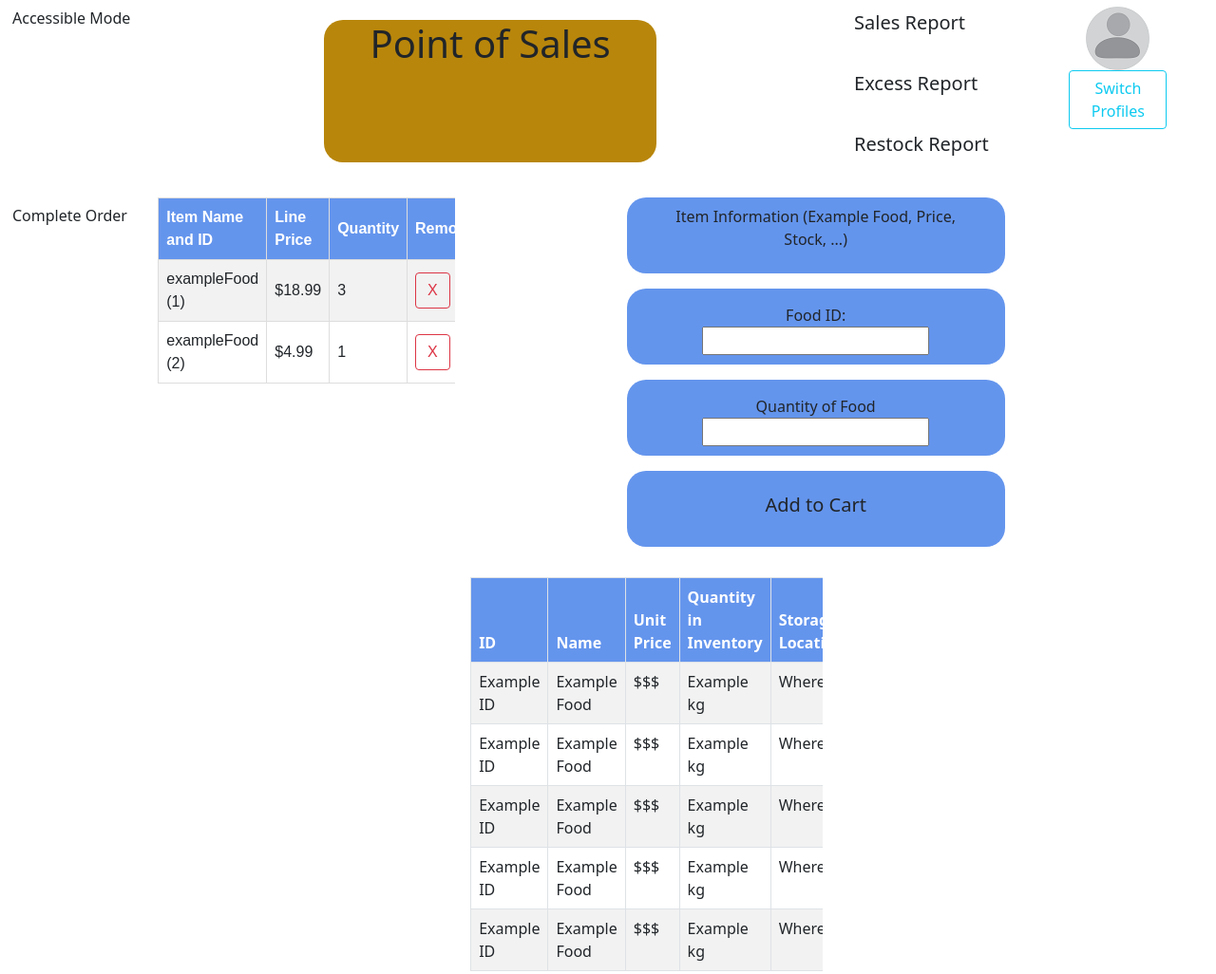
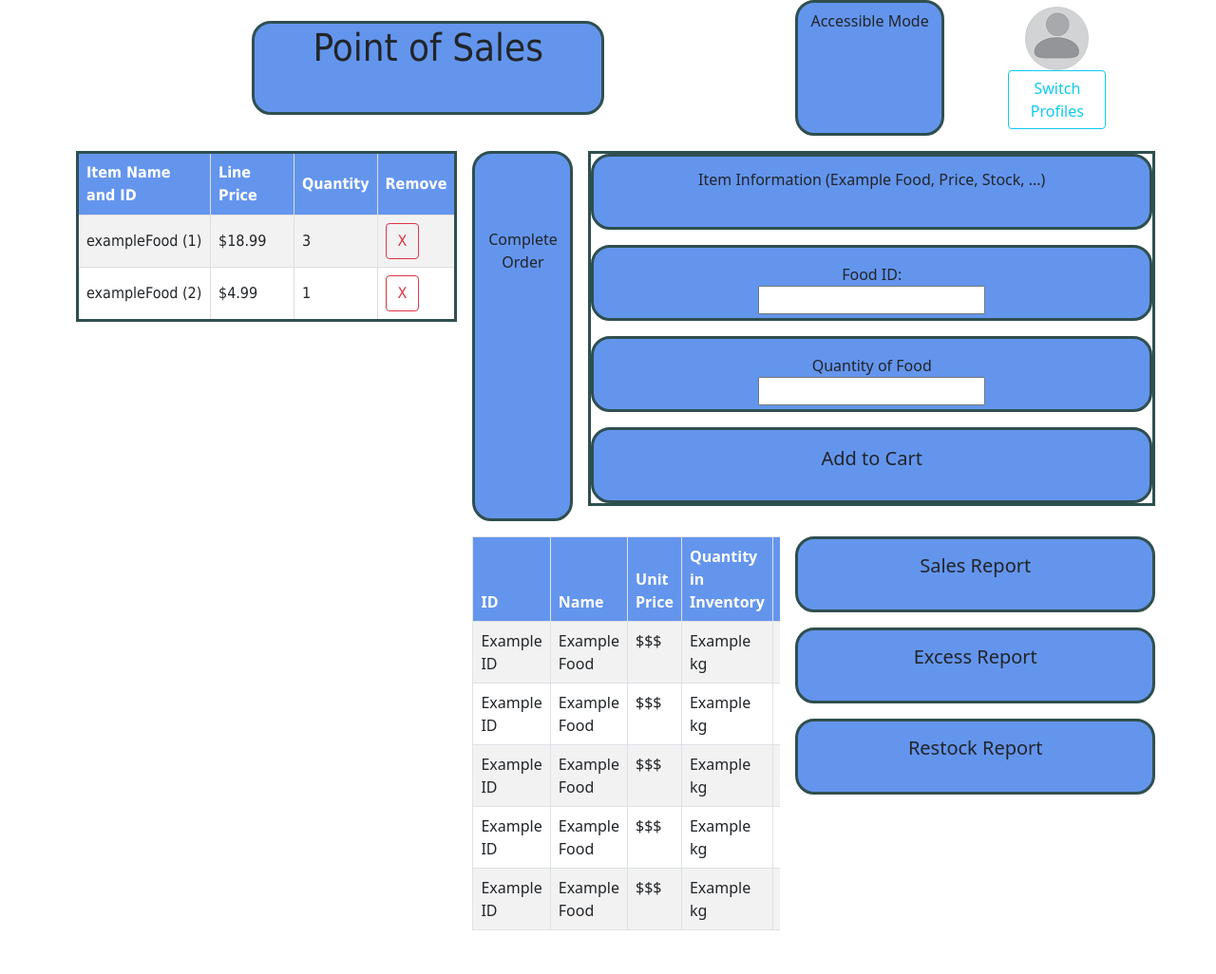
Before and after one commit to mabarry/Web-POS-System-Spain, a plain HTML site: page bootstrap/index.html in a window 1280 px wide. Shown: the whole page at 95% size. Drawn offline with nearby package versions, Linux system fonts and the light colour scheme.

Commit message:
Updated borders and positioning
Mob coded, all members present. Includes color changes and button rearrangement.

```diff
--- a/bootstrap/style.css
+++ b/bootstrap/style.css
@@ -6,24 +6,29 @@ header {
     margin-left: 25%;
     margin-right: 25%;
     border-radius: 20px;
-    background-color: darkgoldenrod;
+    background-color: cornflowerblue;
     text-align: center;
+    font-family: Tahoma, sans-serif;
     grid-area: header;
+    border-style: solid;
+    border-color: darkslategray;
 }
 
 body {
-
+    font-family: Tahoma, sans-serif;
 }
 
 .grid-container {
     display: grid;
     grid-template-areas:
     '. header header header header accessibility switch'
-    '. order order . itemInfo itemInfo .'
-    '. order order . . . .'
-    '. order order sheet sheet report .';
+    '. order order compOrder itemInfo itemInfo itemInfo'
+    '. order order compOrder . . .'
+    '. order order sheet sheet report report';
     grid-gap: 1em;
-    background-color: white;
+    background-color: rgb(255, 255, 255);
+    margin-left: 5%;
+    margin-right: 5%;
 }
 
 .new-item-container {
@@ -31,6 +36,8 @@ body {
     display: grid;
     grid-auto-rows: 80px;
     grid-gap: 1em;
+    border-style: solid;
+    border-color: darkslategray;
 }
 
 .itemInfo {
@@ -39,40 +46,40 @@ body {
     /* max-width: 20em; */
     padding-top: 2%;
     padding-bottom: 2%;
-    padding-left: 8%;
-    padding-right: 8%;
     border-radius: 20px;
     background-color: cornflowerblue;
     text-align: center;
+    border-style: solid;
+    border-color: darkslategray;
 }
 
 .searchBar {
     grid-area: 2 / 1 / 3 / 2;
-    padding-left: 8%;
-    padding-right: 8%;
     border-radius: 20px;
     background-color: cornflowerblue;
     text-align: center;
+    border-style: solid;
+    border-color: darkslategray;
 }
 
 .quantity {
     grid-area: 3 / 1 / 4 / 2;
     padding-bottom: 2%;
-    padding-left: 8%;
-    padding-right: 8%;
     border-radius: 20px;
     background-color: cornflowerblue;
     text-align: center;
+    border-style: solid;
+    border-color: darkslategray;
 }
 
 .addToCart {
     grid-area: 4 / 1 / 5 / 2;
-    padding-top: 3%;
-    padding-left: 8%;
-    padding-right: 8%;
+    padding-top: 1%;
     border-radius: 20px;
     background-color: cornflowerblue;
     text-align: center;
+    border-style: solid;
+    border-color: darkslategray;
 }
 
 .orderTable {
@@ -85,6 +92,8 @@ body {
     text-align: left;
     background-color: cornflowerblue;
     color: white;
+    border-style: solid;
+    border-color: darkslategray;
 }
 
 .orderTable td, .orderTable th {
@@ -99,41 +108,32 @@ body {
 .orders {
     width: 100%;
     border-collapse: collapse;
-    font-family: Arial, Helvetica, sans-serif;
+    font-family: Tahoma, sans-serif;
+    border-style: solid;
+    border-color: darkslategray;
 }
 
 .cheatsheet {
     grid-area: sheet;
 }
 
-
-/* .accessibility {
+.accessibility {
     grid-area: accessibility;
-    padding-top: 1px;
-    padding-bottom: 1px;
-    margin-top: 3%;
-    margin-bottom: 3%;
-    margin-left: 25%;
-    margin-right: 25%;
-    border-radius: 20px;
+    text-align: center;
     background-color: cornflowerblue;
     color: black;
-    text-align: center;
-} */
+    border-radius: 20px;
+    border-style: solid;
+    border-color: darkslategray;
+}
 
-/* .accessibilityOn {
+.accessibilityOn {
     grid-area: accessibility;
-    padding-top: 1px;
-    padding-bottom: 1px;
-    margin-top: 3%;
-    margin-bottom: 3%;
-    margin-left: 25%;
-    margin-right: 25%;
-    border-radius: 20px;
     text-align: center;
     background-color: black;
     color: white;
-} */
+
+}
 
 
 .switch {
@@ -147,3 +147,61 @@ body {
     border-radius: 20px;
     text-align: center;
 }
+
+.report {
+    grid-area: report;
+    padding-top: 1px;
+    padding-bottom: 1px;
+    margin-top: 3%;
+    margin-bottom: 3%;
+    margin-left: 15%;
+    margin-right: 15%;
+    border-radius: 20px;
+    text-align: center;
+}
+
+.btn-lg {
+    min-width: 100%;
+}
+
+.compOrder {
+    grid-area: compOrder;
+    display: grid;
+    grid-auto-columns: 100px;
+    grid-gap: 1em;
+    background-color: cornflowerblue;
+    border-radius: 20px;
+    border-style: solid;
+    border-color: darkslategray;
+}
+
+.report-container {
+    grid-area: report;
+    display: grid;
+    grid-auto-rows: 80px;
+    grid-gap: 1em;
+}
+
+.sales {
+    background-color: cornflowerblue;
+    padding-top: 1%;
+    border-radius: 20px;
+    border-style: solid;
+    border-color: darkslategray;
+}
+
+.excess {
+    background-color: cornflowerblue;
+    padding-top: 1%;
+    border-radius: 20px;
+    border-style: solid;
+    border-color: darkslategray;
+}
+
+.restock {
+    background-color: cornflowerblue;
+    padding-top: 1%;
+    border-radius: 20px;
+    border-style: solid;
+    border-color: darkslategray;
+}
```
